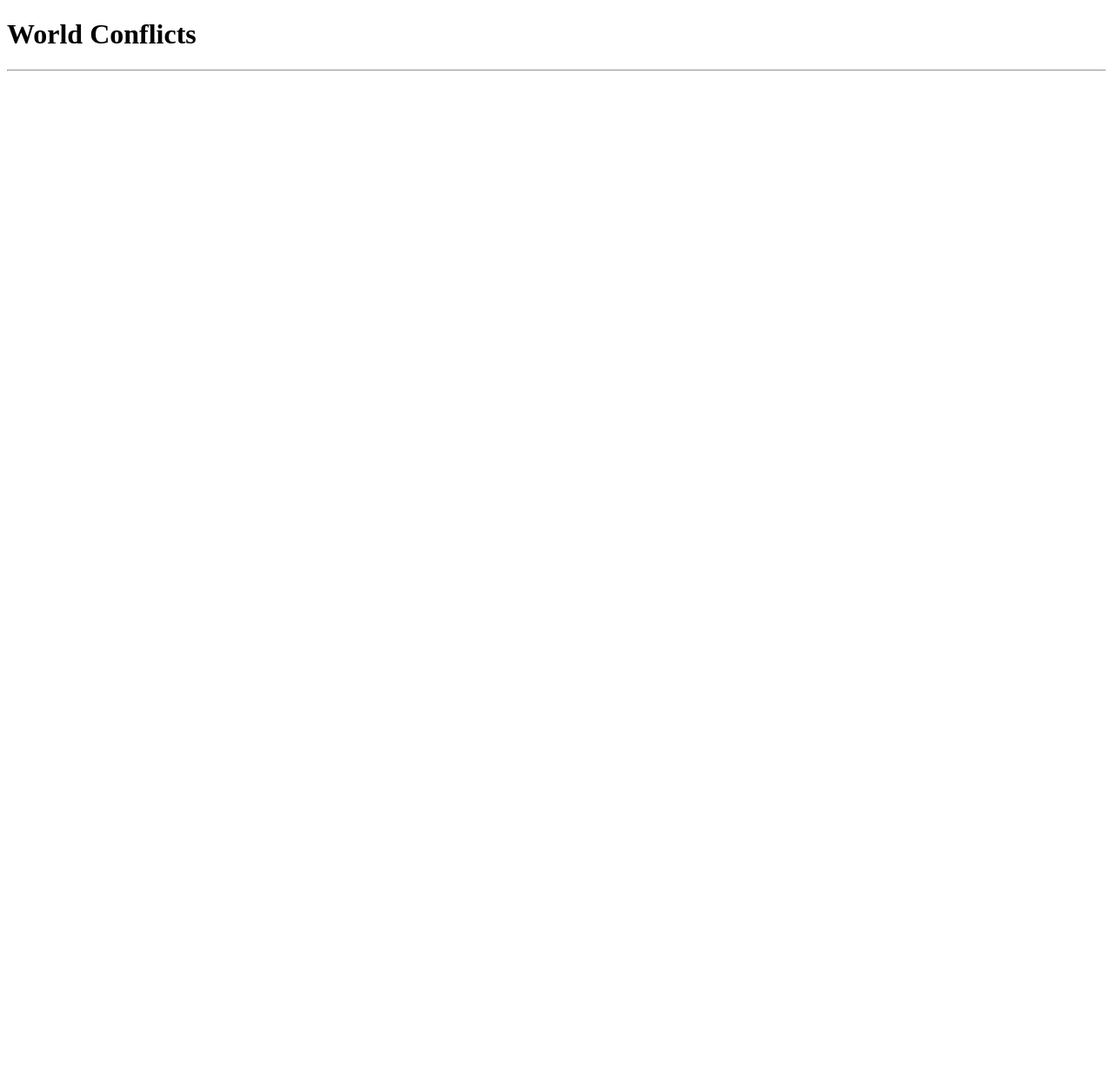
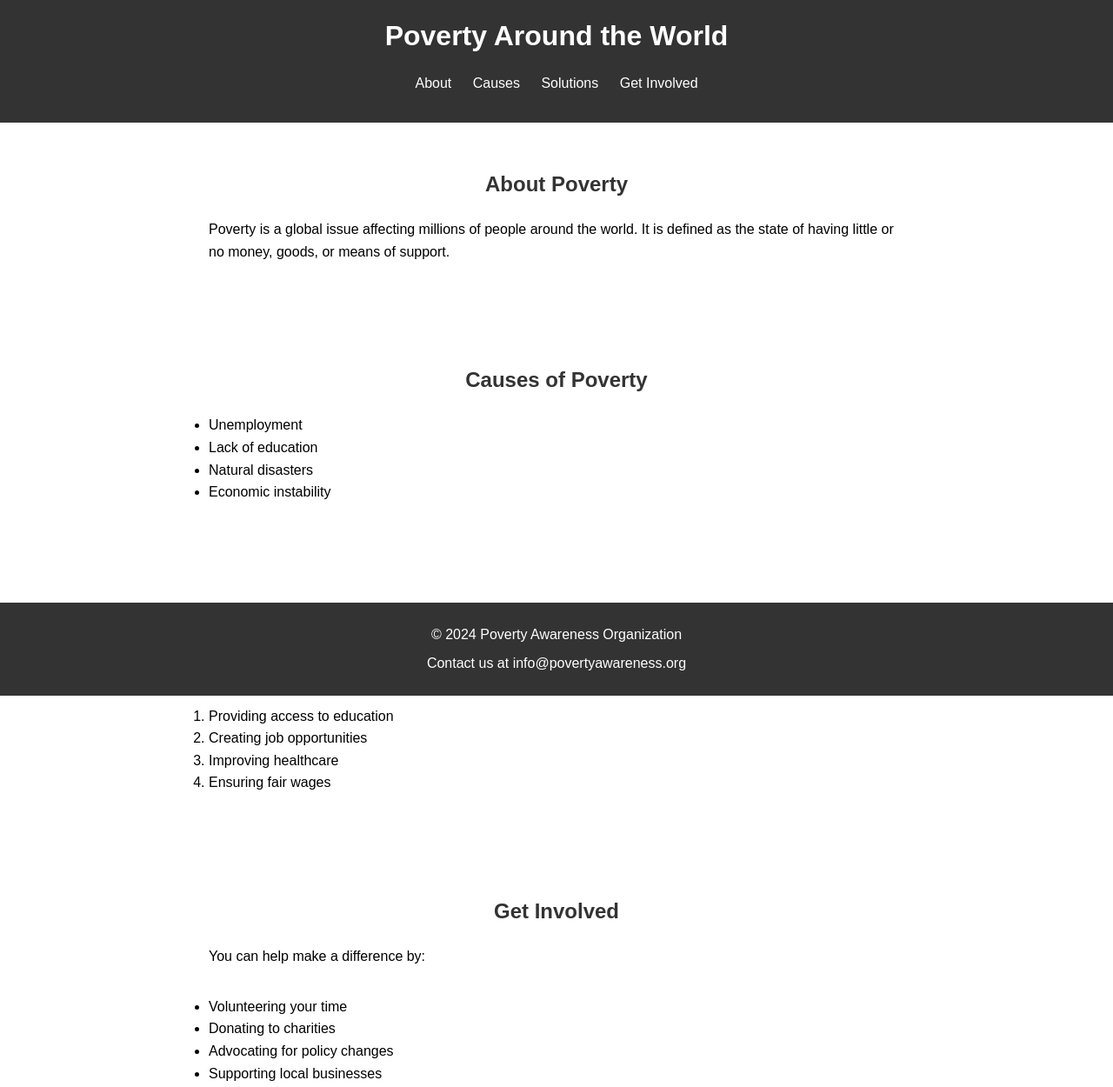
Before and after one commit to ilusionary/poverty.net, a plain HTML site: page index.html in a window 1280 px wide. Shown: the whole page at 87% size. Before the commit the page ends 800 px from the top, so only its background shows below. Drawn offline with Linux system fonts and the light colour scheme.

Commit message:
Update index.html

```diff
--- a/index.html
+++ b/index.html
@@ -1,17 +1,128 @@
 <!DOCTYPE html>
+<html lang="en">
+<head>
+    <meta charset="UTF-8">
+    <meta name="viewport" content="width=device-width, initial-scale=1.0">
+    <title>Poverty Around the World</title>
+    <link rel="stylesheet" href="styles.css">
+</head>
+<body>
+    <header>
+        <h1>Poverty Around the World</h1>
+        <nav>
+            <ul>
+                <li><a href="#about">About</a></li>
+                <li><a href="#causes">Causes</a></li>
+                <li><a href="#solutions">Solutions</a></li>
+                <li><a href="#get-involved">Get Involved</a></li>
+            </ul>
+        </nav>
+    </header>
+    <section id="about">
+        <h2>About Poverty</h2>
+        <p>Poverty is a global issue affecting millions of people around the world. It is defined as the state of having little or no money, goods, or means of support.</p>
+    </section>
+    <section id="causes">
+        <h2>Causes of Poverty</h2>
+        <ul>
+            <li>Unemployment</li>
+            <li>Lack of education</li>
+            <li>Natural disasters</li>
+            <li>Economic instability</li>
+        </ul>
+    </section>
+    <section id="solutions">
+        <h2>Solutions to Poverty</h2>
+        <p>There are several ways to combat poverty, including:</p>
+        <ol>
+            <li>Providing access to education</li>
+            <li>Creating job opportunities</li>
+            <li>Improving healthcare</li>
+            <li>Ensuring fair wages</li>
+        </ol>
+    </section>
+    <section id="get-involved">
+        <h2>Get Involved</h2>
+        <p>You can help make a difference by:</p>
+        <ul>
+            <li>Volunteering your time</li>
+            <li>Donating to charities</li>
+            <li>Advocating for policy changes</li>
+            <li>Supporting local businesses</li>
+        </ul>
+    </section>
+    <footer>
+        <p>&copy; 2024 Poverty Awareness Organization</p>
+        <p>Contact us at <a href="mailto:info@povertyawareness.org">info@povertyawareness.org</a></p>
+    </footer>
+</body>
+</html>
 
-<html>
+<style>
+body {
+    font-family: Arial, sans-serif;
+    line-height: 1.6;
+    margin: 0;
+    padding: 0;
+}
 
-<head>
-<title>World Conflicts</title>
-</head>
+header {
+    background: #333;
+    color: #fff;
+    padding: 1rem 0;
+    text-align: center;
+}
 
-<body>
+header h1 {
+    margin: 0;
+}
 
-<h1>World Conflicts<h1>
-    <hr>
+nav ul {
+    list-style: none;
+    padding: 0;
+}
 
+nav ul li {
+    display: inline;
+    margin: 0 10px;
+}
 
-</body>
+nav ul li a {
+    color: #fff;
+    text-decoration: none;
+}
 
-</html>
+section {
+    padding: 2rem;
+}
+
+section h2 {
+    text-align: center;
+    color: #333;
+}
+
+section p, section ul, section ol {
+    max-width: 800px;
+    margin: 0 auto 2rem auto;
+    padding: 0 1rem;
+}
+
+footer {
+    background: #333;
+    color: #fff;
+    text-align: center;
+    padding: 1rem 0;
+    position: absolute;
+    bottom: 0;
+    width: 100%;
+}
+
+footer p {
+    margin: 0.5rem 0;
+}
+
+footer a {
+    color: #fff;
+    text-decoration: none;
+}
+</style>
```
